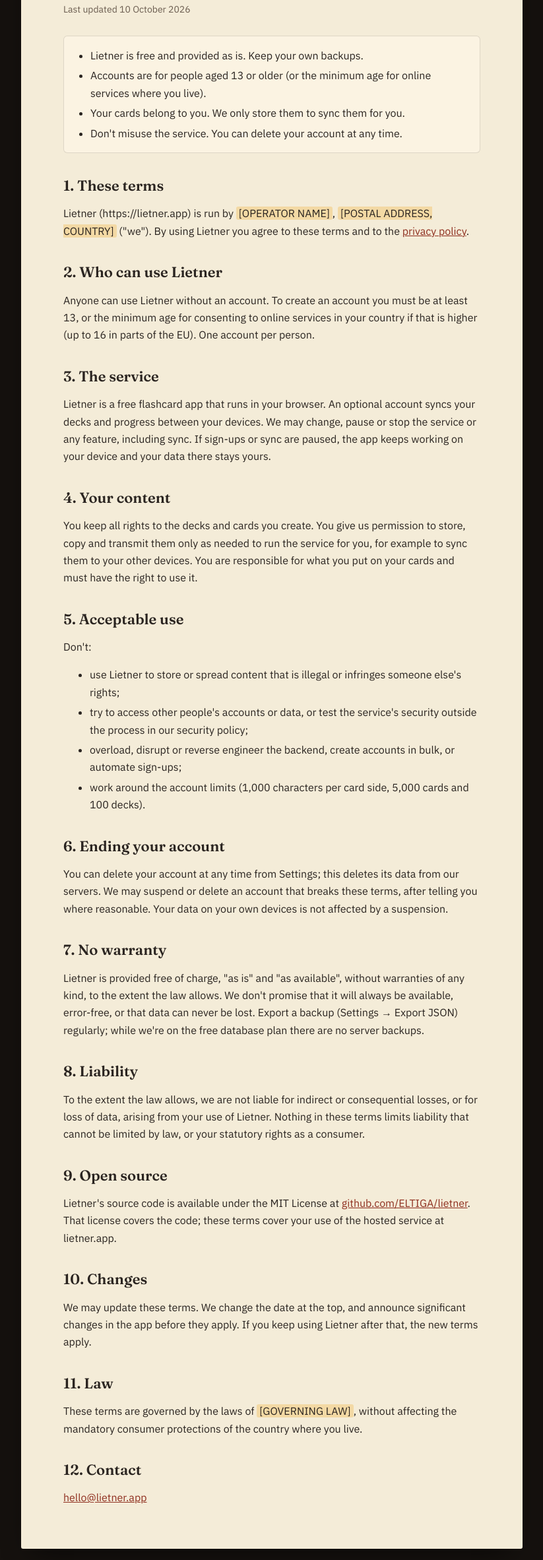
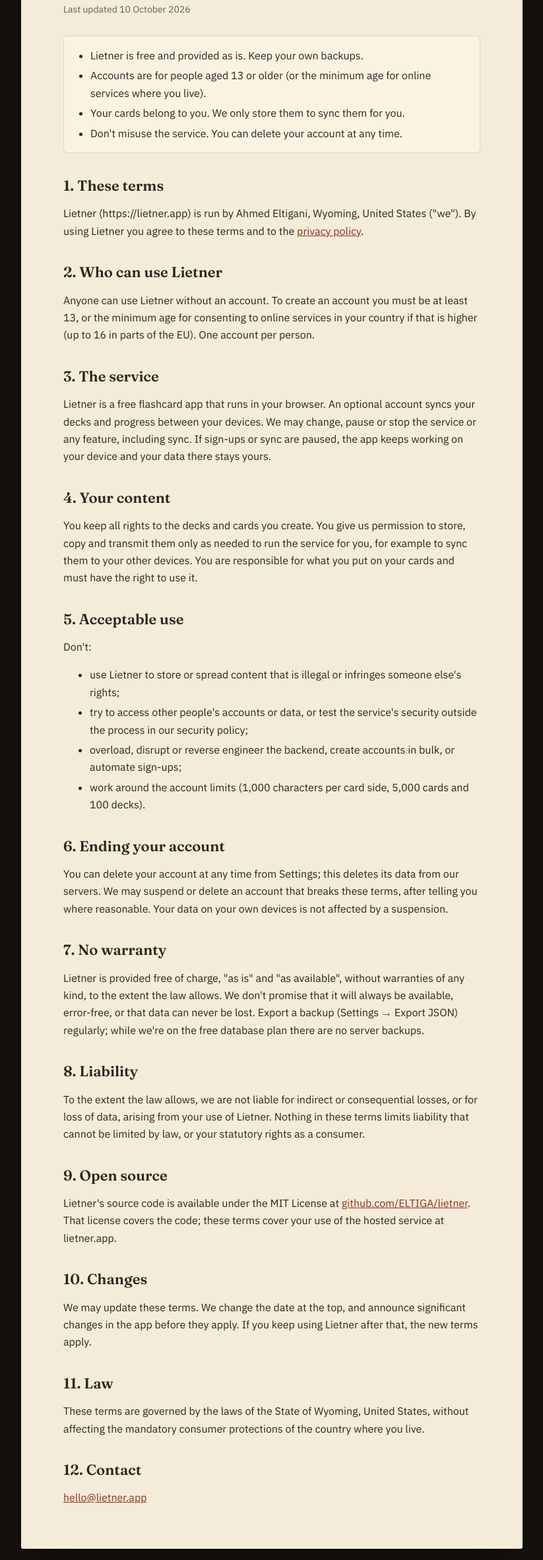
Before and after one commit to ELTIGA/lietner, a website built with Vite: page terms.html in a window 1280 px wide. Shown: the part 171-2535 px from the top of the page at 66% size, without its empty margins (228-1051 px from the left). Built offline with nearby package versions, Linux system fonts and the light colour scheme.

Commit message:
docs(legal): fill in the operator, governing law, transfer basis and retention periods

```diff
--- a/terms.html
+++ b/terms.html
@@ -1,7 +1,7 @@
 <!doctype html>
 <!--
   DRAFT for legal review. This text is a plain-language template prepared for the launch checklist,
-  not legal advice. Before launch: fill every highlighted [PLACEHOLDER] and have it reviewed by someone
+  not legal advice. Operator details filled 2026-10-11; have it reviewed by someone
   qualified in the operator's jurisdiction (including any required operator details).
 -->
 <html lang="en">
@@ -33,8 +33,8 @@
 
       <h2>1. These terms</h2>
       <p>
-        Lietner (https://lietner.app) is run by <span class="placeholder">[OPERATOR NAME]</span>,
-        <span class="placeholder">[POSTAL ADDRESS, COUNTRY]</span> ("we"). By using Lietner you agree to these terms and to the
+        Lietner (https://lietner.app) is run by Ahmed Eltigani,
+        Wyoming, United States ("we"). By using Lietner you agree to these terms and to the
         <a href="/privacy">privacy policy</a>.
       </p>
 
@@ -101,7 +101,7 @@
 
       <h2>11. Law</h2>
       <p>
-        These terms are governed by the laws of <span class="placeholder">[GOVERNING LAW]</span>, without affecting the mandatory consumer
+        These terms are governed by the laws of the State of Wyoming, United States, without affecting the mandatory consumer
         protections of the country where you live.
       </p>
 
```
Also changed, not shown: privacy.html (+5 -5 lines).
